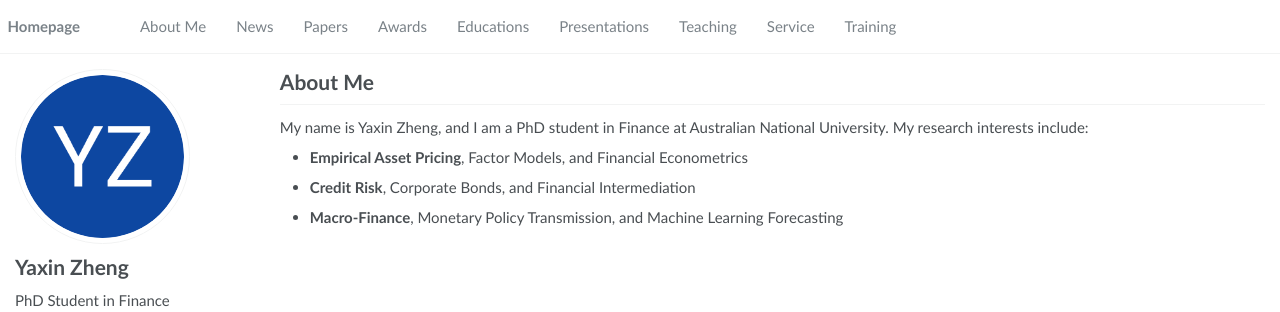
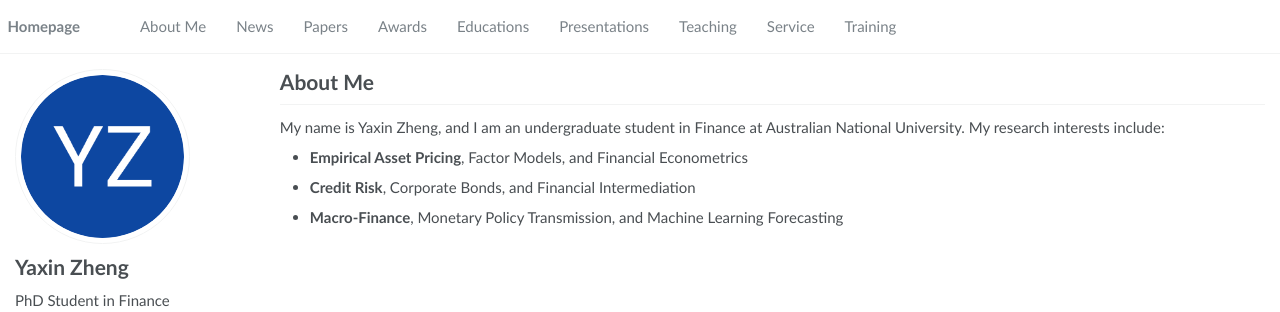
Before and after one commit to yaxinzhenge/yaxinzhenge.github.io, a Jekyll site: the page built from _pages/about.md, in a window 1280 px wide. Shown: the top 312 px of the page. Built offline with Jekyll 4.4.1, drawn with Linux system fonts in a browser that asks for light colours.

Commit message:
Update about.md

```diff
--- a/_pages/about.md
+++ b/_pages/about.md
@@ -16,7 +16,7 @@ redirect_from:
 {% assign url = gsDataBaseUrl | append: "google-scholar-stats/gs_data_shieldsio.json" %}
 
 # About Me
-My name is Yaxin Zheng, and I am a PhD student in Finance at Australian National University. My research interests include:
+My name is Yaxin Zheng, and I am an undergraduate student in Finance at Australian National University. My research interests include:
 
 - **Empirical Asset Pricing**, Factor Models, and Financial Econometrics
 - **Credit Risk**, Corporate Bonds, and Financial Intermediation
```
